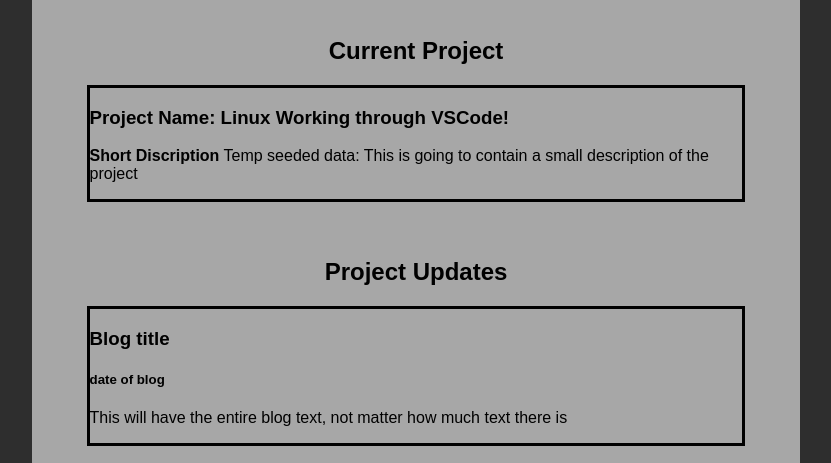
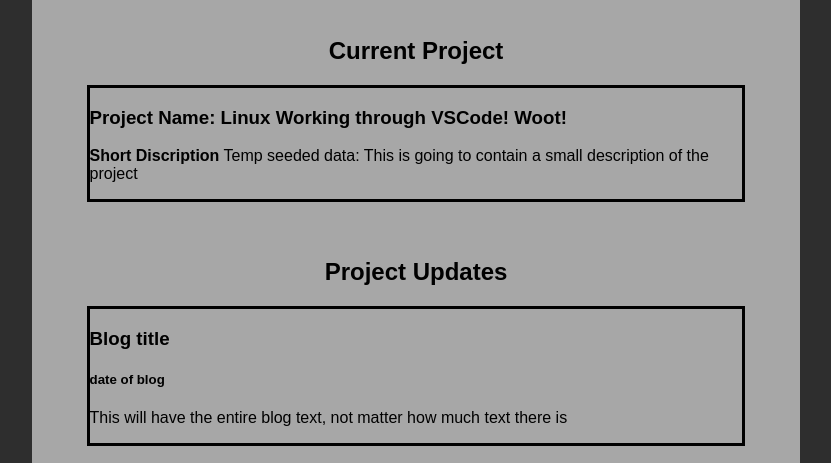
Before and after one commit to butters008/Personal-Website, a PHP site: page / in a window 1280 px wide. Shown: the part 207-670 px from the top of the page, without its empty margins (224-1055 px from the left). Run offline with PHP 8.4, Linux system fonts and the light colour scheme.

Commit message:
Getting this to work!

```diff
--- a/index.php
+++ b/index.php
@@ -7,7 +7,7 @@
     <h2 style="text-align: center;">Current Project</h2>
     <div class="currentProjectOutline">
       <!-- Hard coded test values, will be loading this in dynamically -->
-      <h3><strong>Project Name:</strong> <?php echo"Linux Working through VSCode!"; ?></h3>
+      <h3><strong>Project Name:</strong> <?php echo"Linux Working through VSCode!  Woot!"; ?></h3>
       <p><strong>Short Discription</strong>
         <?php echo "Temp seeded data: This is going to contain a small description of the project "; ?>
       </p>
```
